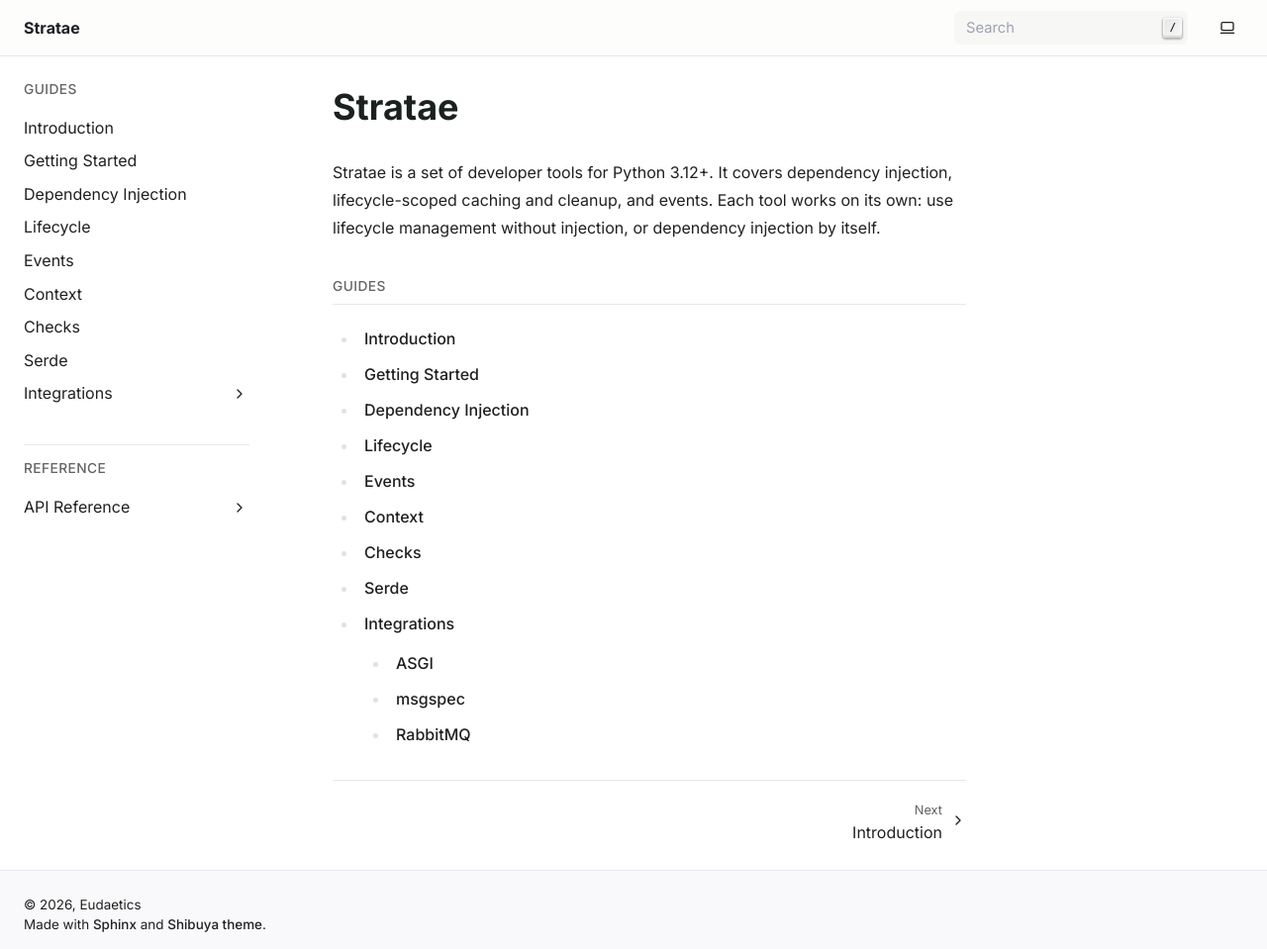
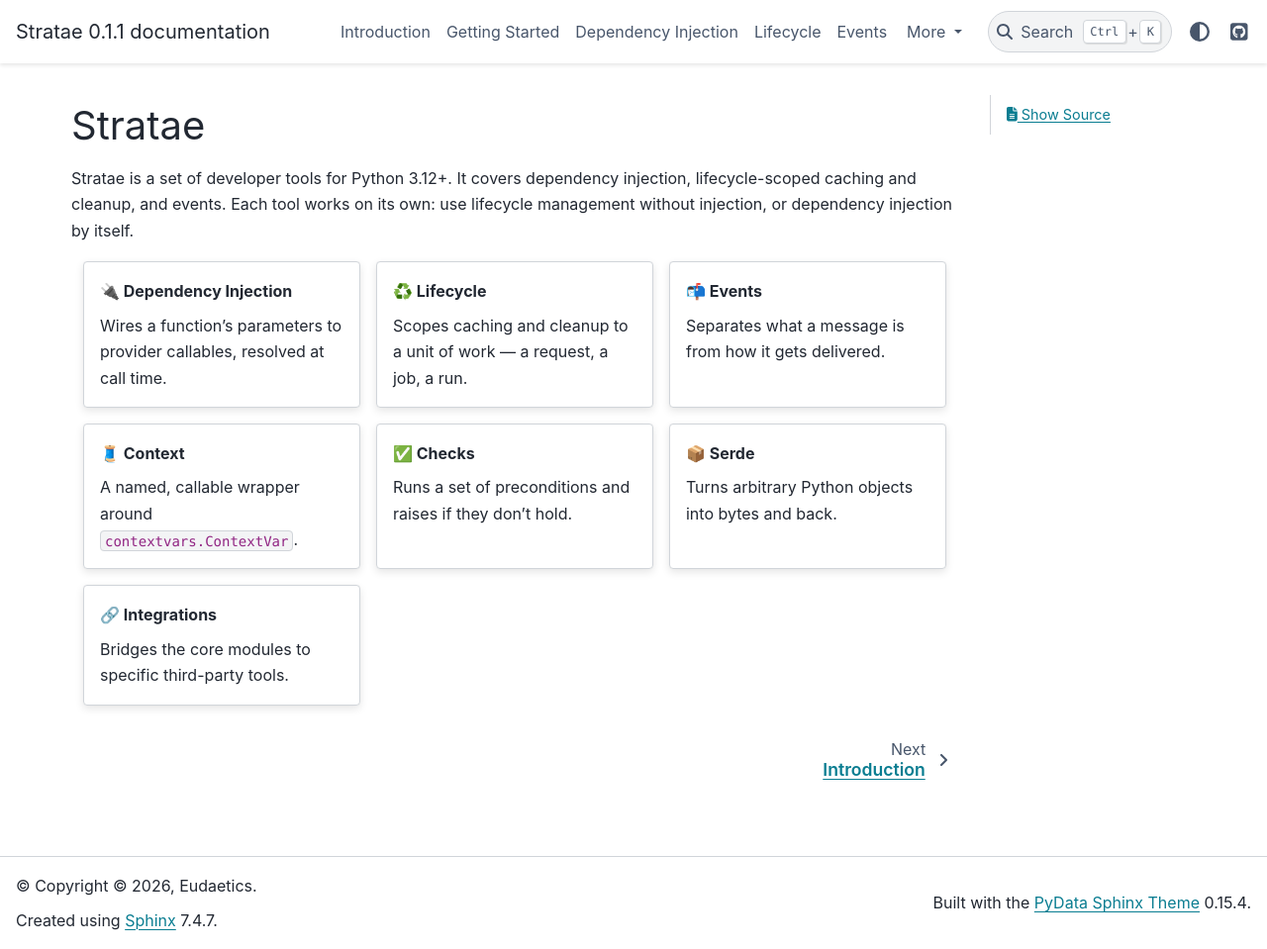
Before and after one commit to Eudaetics/stratae, a Sphinx documentation site: the page built from docs/index.md, in a window 1280 px wide and 959 px high. Shown: the whole window at 99% size. Built offline with Sphinx 7.4.7 and the PyData theme 0.15.4, drawn with Linux system fonts in a browser that asks for light colours; pages that are not in the unit, such as notebooks, are missing from menus.

Commit message:
switch to pydata theme

````diff
--- a/docs/conf.py
+++ b/docs/conf.py
@@ -19,6 +19,7 @@
 extensions = [
     "myst_parser",
     "autodoc2",
+    "sphinx_design",
 ]
 
 source_suffix = {
@@ -58,7 +59,7 @@
 html_static_path = ["_static"]
 html_css_files = ["custom.css"]
 
-html_theme = "shibuya"
+html_theme = "pydata_sphinx_theme"
 html_theme_options = {
     "github_url": "https://github.com/Eudaetics/stratae",
 }
--- a/docs/index.md
+++ b/docs/index.md
@@ -2,9 +2,57 @@
 
 Stratae is a set of developer tools for Python 3.12+. It covers dependency injection, lifecycle-scoped caching and cleanup, and events. Each tool works on its own: use lifecycle management without injection, or dependency injection by itself.
 
+::::{grid} 1 2 3 3
+:gutter: 3
+
+:::{grid-item-card} 🔌 Dependency Injection
+:link: dependency-injection.html
+
+Wires a function's parameters to provider callables, resolved at call time.
+:::
+
+:::{grid-item-card} ♻️ Lifecycle
+:link: lifecycle.html
+
+Scopes caching and cleanup to a unit of work — a request, a job, a run.
+:::
+
+:::{grid-item-card} 📬 Events
+:link: events.html
+
+Separates what a message is from how it gets delivered.
+:::
+
+:::{grid-item-card} 🧵 Context
+:link: context.html
+
+A named, callable wrapper around `contextvars.ContextVar`.
+:::
+
+:::{grid-item-card} ✅ Checks
+:link: checks.html
+
+Runs a set of preconditions and raises if they don't hold.
+:::
+
+:::{grid-item-card} 📦 Serde
+:link: serde.html
+
+Turns arbitrary Python objects into bytes and back.
+:::
+
+:::{grid-item-card} 🔗 Integrations
+:link: integrations/index.html
+
+Bridges the core modules to specific third-party tools.
+:::
+
+::::
+
 ```{toctree}
 :maxdepth: 2
 :caption: Guides
+:hidden:
 
 introduction
 getting-started
--- a/pyproject.toml
+++ b/pyproject.toml
@@ -53,7 +53,8 @@
     "sphinx>=8.0.0",
     "myst-parser>=4.0.0",
     "sphinx-autodoc2>=0.5.0",
-    "shibuya>=2026.7.12",
+    "pydata-sphinx-theme>=0.16.0",
+    "sphinx-design>=0.6.0",
 ]
 
 [tool.setuptools.packages.find]
````
Also changed, not shown: 1 other file.
